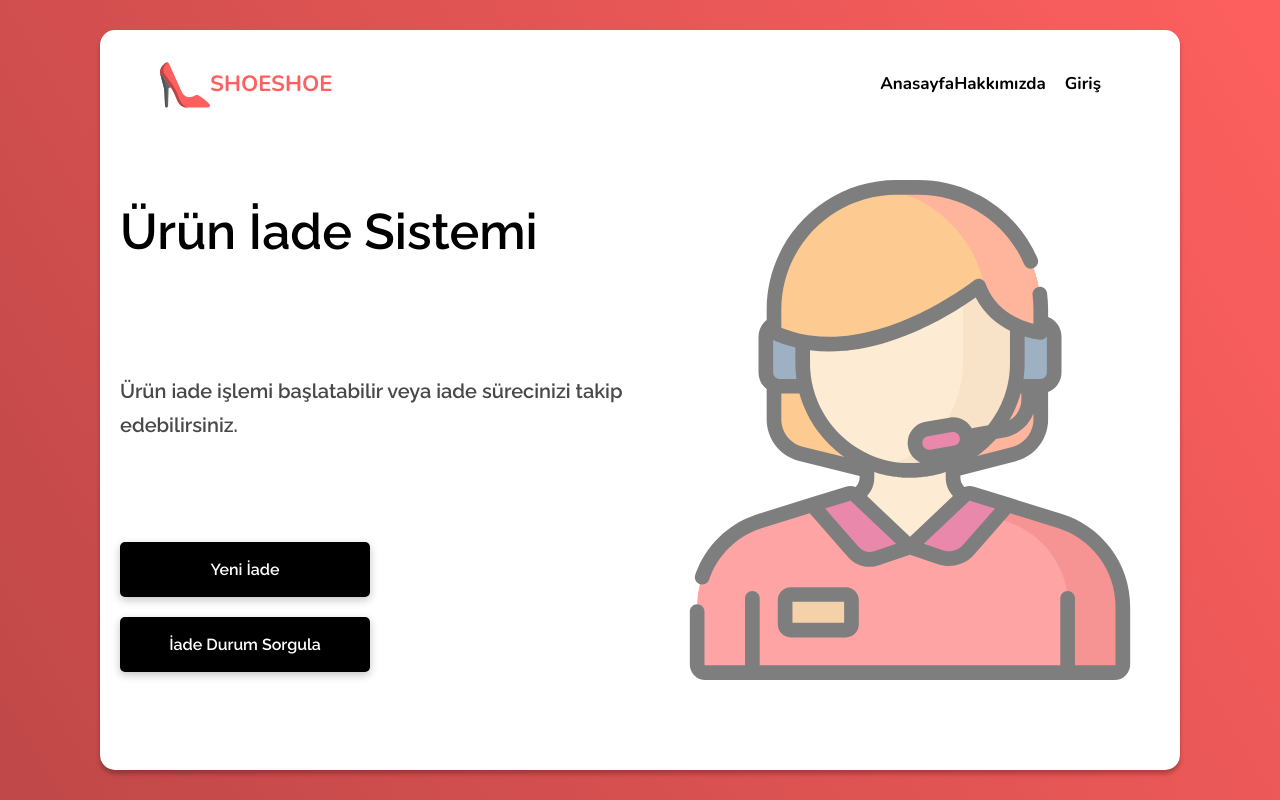
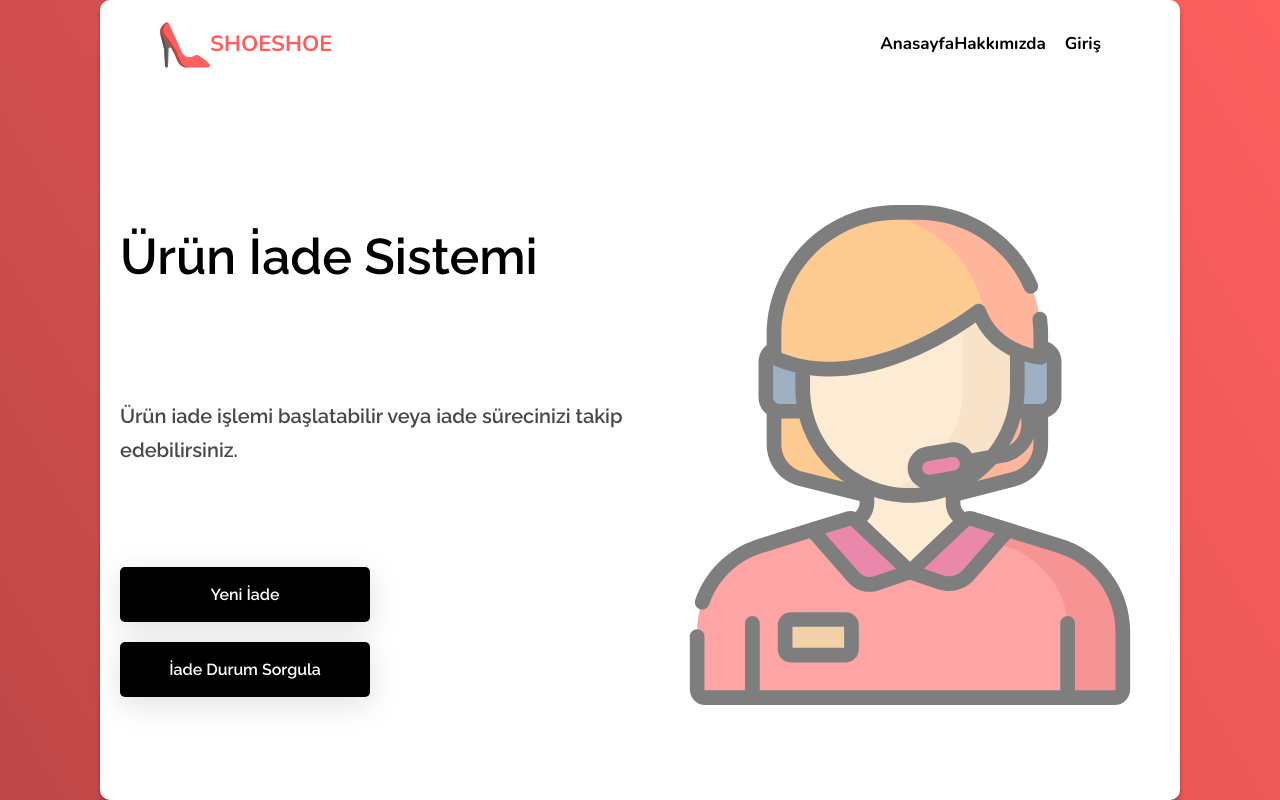
Before and after one commit to yusufcmlt/product-return-service-app, a React (Create React App) app: page / in a window 1280 px wide. Built offline with nearby package versions, Linux system fonts and the light colour scheme.

Commit message:
style: change layout of app

```diff
--- a/src/App.scss
+++ b/src/App.scss
@@ -1,10 +1,11 @@
 .app {
   background-color: white;
-  border-radius: 1.5rem;
-  min-height: calc(100vh - 6rem);
-  padding: 2rem;
+  border-radius: 1rem;
+  height: 100vh;
+  padding: 1rem 2rem;
   box-shadow: 0 0.4rem 0.4rem rgba(0, 0, 0, 0.25);
 
   display: grid;
   grid-template-rows: [header-start] 6rem [header-end content-start] 1fr [content-end];
+  row-gap: 5rem;
 }
--- a/src/index.scss
+++ b/src/index.scss
@@ -20,7 +20,7 @@ body {
   min-height: 100vh;
   width: 100vw;
   overflow-x: hidden;
-  padding: 3rem 10rem;
+  padding: 0 10rem;
 }
 
 code {
--- a/src/styles/_variables.scss
+++ b/src/styles/_variables.scss
@@ -8,14 +8,20 @@ $color-red-1: #ff605f;
 $color-red-2: #b94545;
 $color-black: #000;
 $color-white: #fff;
+
 $color-gray: #d7dddb;
+$color-gray-lighter: #7c7c7c;
 $color-gray-dark: #484848;
+$color-gray-input: #a19f9f;
+
 $color-blue: #4a7bf3;
+
 $color-green: #338f6c;
+$color-green-light: #3fac82;
 
 //SHADOWS
 
 $box-shadow-1: rgba(100, 100, 111, 0.2) 0px 0.7rem 3rem 0px;
-$box-shadow-1: rgba(0, 0, 0, 0.24) 0px 0.3rem 0.8rem;
+$box-shadow-2: rgba(0, 0, 0, 0.24) 0px 0.3rem 0.8rem;
 
 //BORDER RADIUS
```
